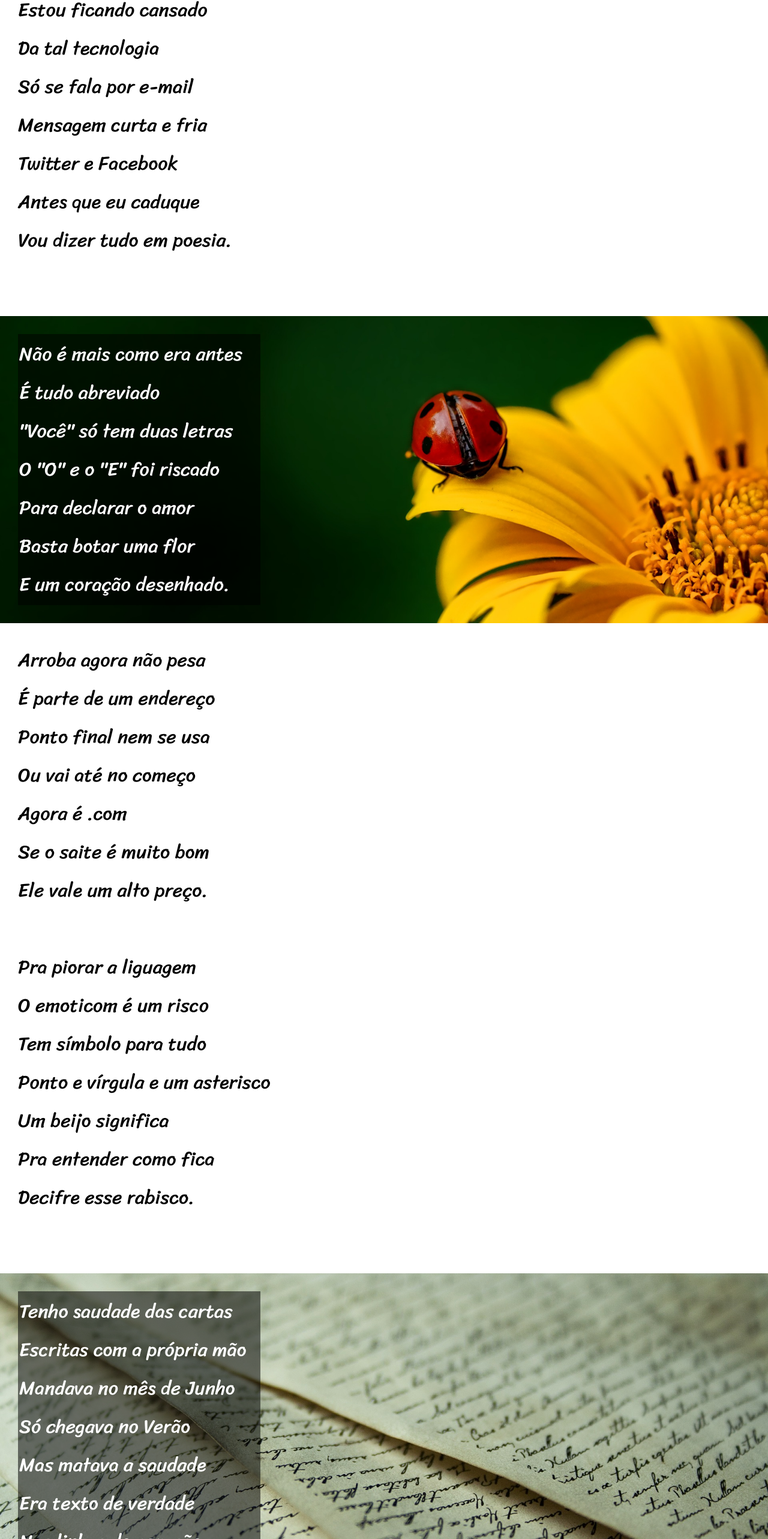
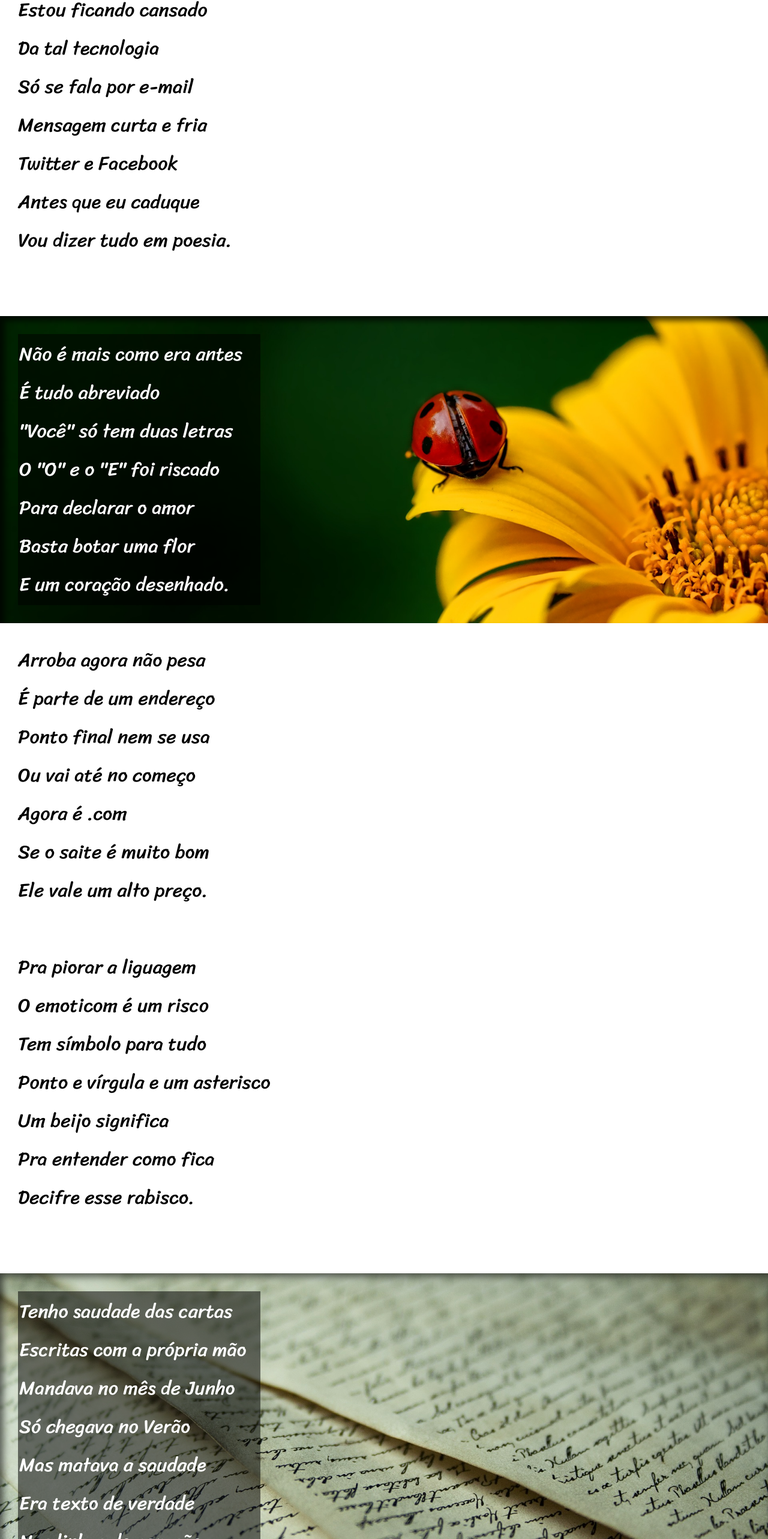
Before and after one commit to gustavoolv14/Html-css, a plain HTML site: page praticar/desafio capitlo 20/index.html in a window 1280 px wide. Shown: the part 234-2800 px from the top of the page at 60% size. Drawn offline with Linux system fonts and the light colour scheme; a web font is replaced by a local one.

Commit message:
atualizei os estilos

```diff
--- a/praticar/desafio capitlo 20/estilos/style.css
+++ b/praticar/desafio capitlo 20/estilos/style.css
@@ -67,7 +67,7 @@ section#img01{
     background-size: cover;
     background-repeat: no-repeat;
     background-attachment: fixed;
-
+    box-shadow: inset 8px 8px 10px 0px rgba(0, 0, 0, 0.671) ;
 }
 section#img02{
     background-image: url(../imagens/background002.jpg);
@@ -75,6 +75,7 @@ section#img02{
     background-size: cover;
     background-repeat: no-repeat;
     background-attachment: fixed;
+    box-shadow: inset 5px 5px 13px 0px #0000009f ;
 }
 a {
     color: #ffffff;
```
